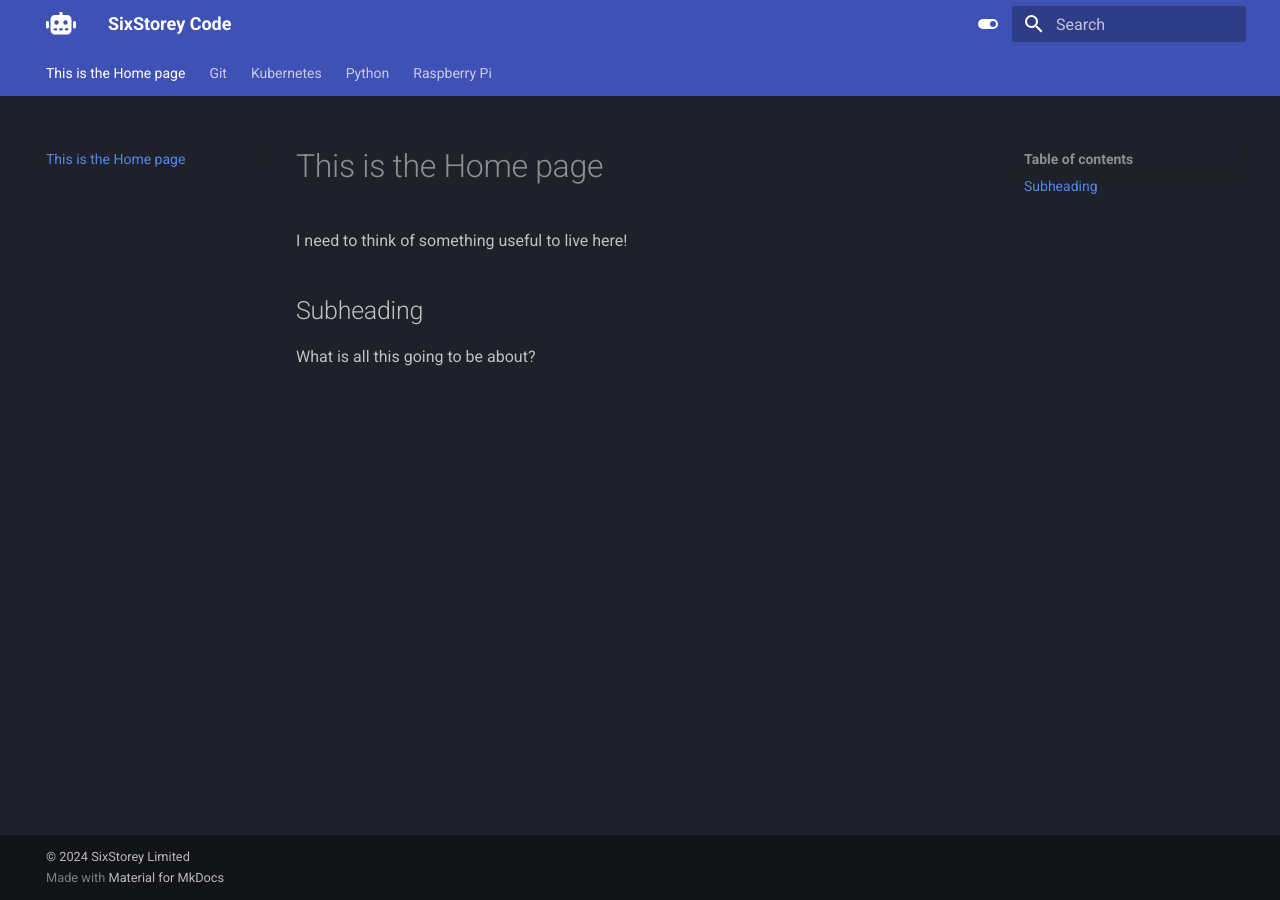
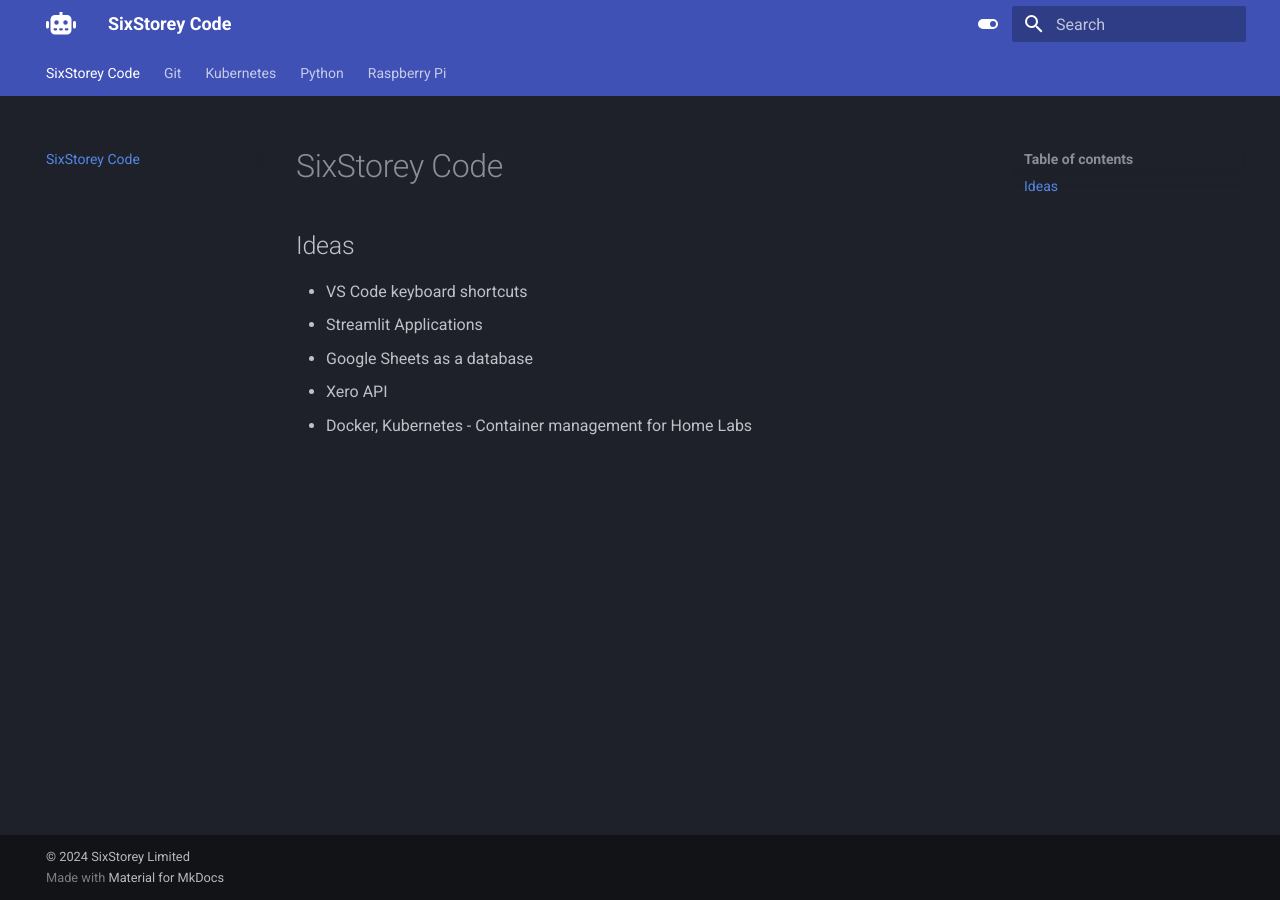
Before and after one commit to pwstorey/SixStorey-Code, an MkDocs documentation site: the page built from docs/index.md, in a window 1280 px wide. Built offline with MkDocs 1.6.1 and Material for MkDocs 9.7.7, drawn with Linux system fonts in a browser that asks for light colours.

Commit message:
Adding more git notes and ideas

```diff
--- a/docs/index.md
+++ b/docs/index.md
@@ -1,8 +1,10 @@
 
-# This is the Home page
+# SixStorey Code
 
-I need to think of something useful to live here!
+## Ideas
 
-## Subheading
-
-What is all this going to be about?
+- VS Code keyboard shortcuts
+- Streamlit Applications
+- Google Sheets as a database
+- Xero API
+- Docker, Kubernetes - Container management for Home Labs
```
Also changed, not shown: docs/Git/more_git_notes.md (added, +60 -0 lines).
